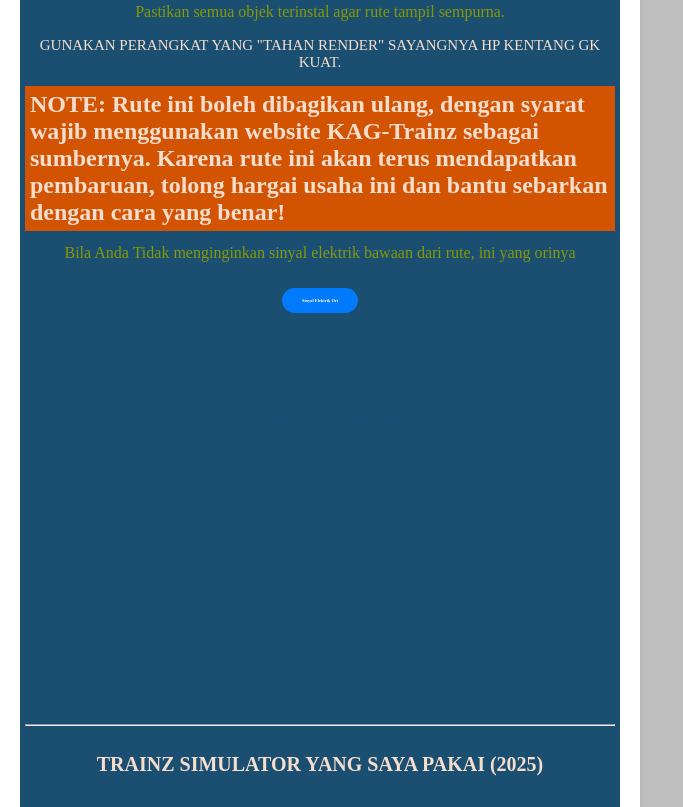
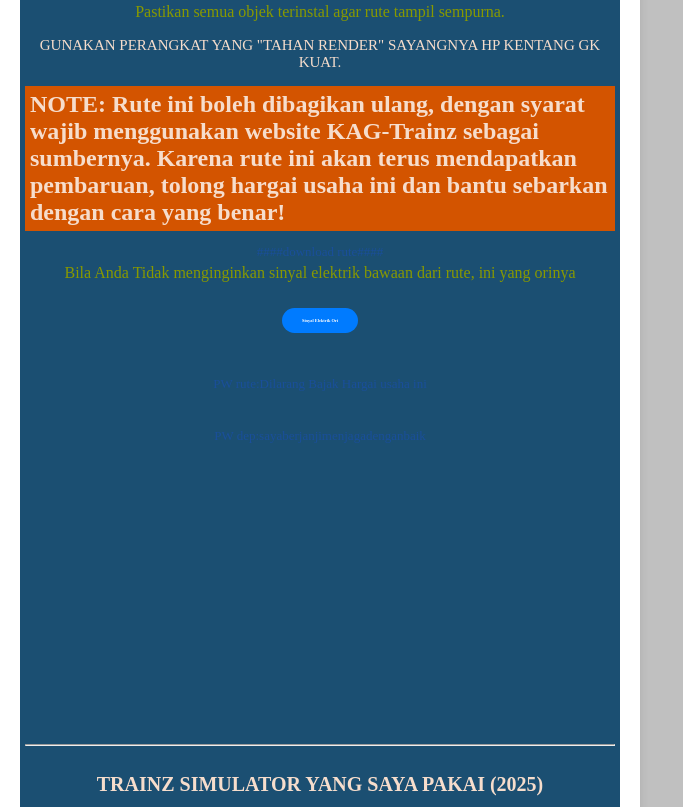
Before and after one commit to KAMIL-123456/KAG-Trainz, a plain HTML site: page index.html in a window 1280 px wide. Shown: the part 11193-12000 px from the top of the page, without its empty margins (0-683 px from the left). Drawn offline with Linux system fonts and the light colour scheme.

Commit message:
index.html

```diff
--- a/index.html
+++ b/index.html
@@ -130,13 +130,13 @@ Rute ini boleh dibagikan ulang, dengan syarat wajib menggunakan website KAG-Trai
 Karena rute ini akan terus mendapatkan pembaruan, tolong hargai usaha ini dan bantu sebarkan dengan cara yang benar!
 </b>
     </tr></table></p>
-    <p style="text-align:center; margin-bottom: -36px;">
+    <p style="text-align:center; margin-bottom: -16px;">
     <a href="https://sfl.gl/poNx9" target="_blank" style="text-decoration: none; color:#1A4F9A;">####download rute####</a>
 
     <p class="note">Bila Anda Tidak menginginkan sinyal elektrik bawaan dari rute, ini yang orinya</p> <p style="text-align:center; font-size:4.4px;margin-bottom: 10px;">
     <a class="button" href="https://drive.google.com/drive/folders/1VLLYOFs6Pz7RKUclzFxwrsbIqFsmsRsY">Sinyal Elektrik Ori</a>
-    <p style="text-align:center; margin-bottom: 36px;color:#1A4F76;">PW rute:Dilarang Bajak Hargai usaha ini</p>
-    <p style="text-align:center; margin-bottom: 36px;color:#1A4F76;">PW dep:sayaberjanjimenjagadenganbaik</p>
+    <p style="text-align:center; margin-bottom: 36px;color:#1A4F9A;">PW rute:Dilarang Bajak Hargai usaha ini</p>
+    <p style="text-align:center; margin-bottom: 36px;color:#1A4F9A;">PW dep:sayaberjanjimenjagadenganbaik</p>
     <p style="text-align:center; font-size:20px;margin-bottom: 300px;">
 
     <hr>
```
